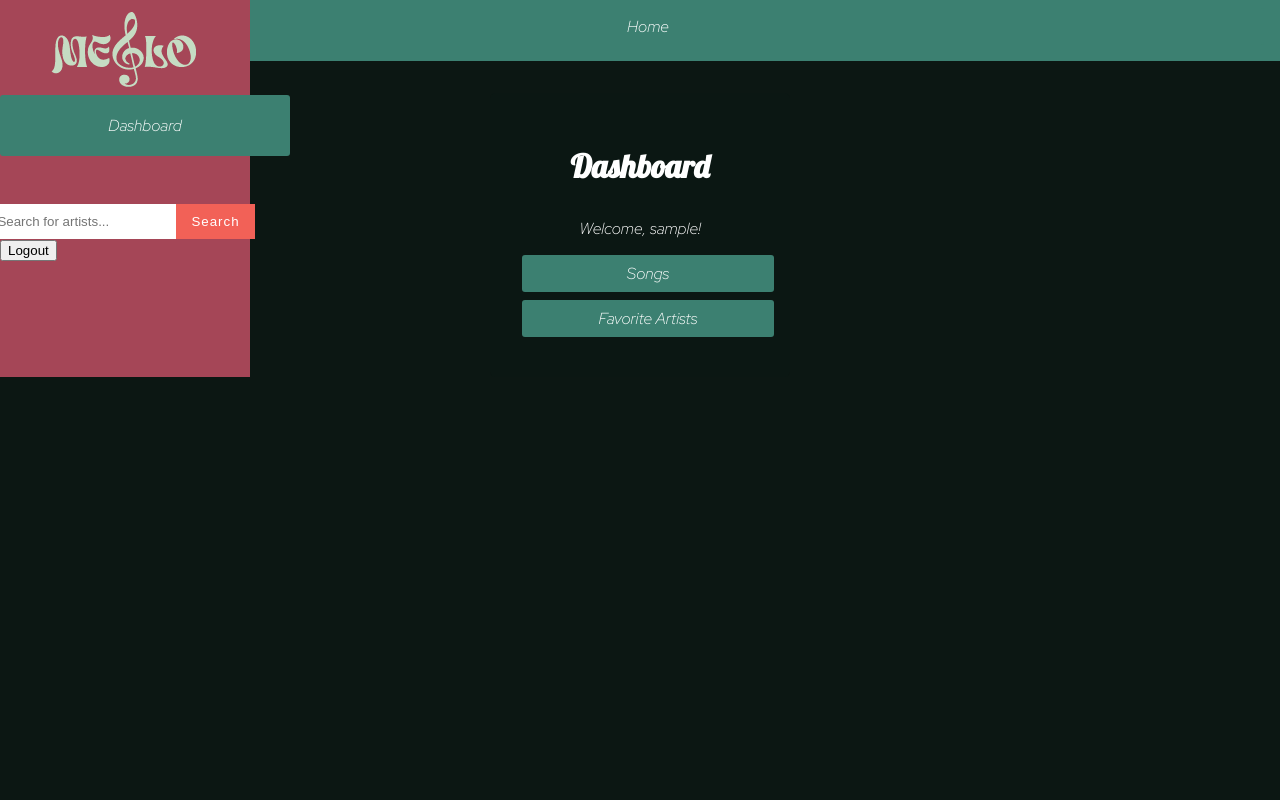
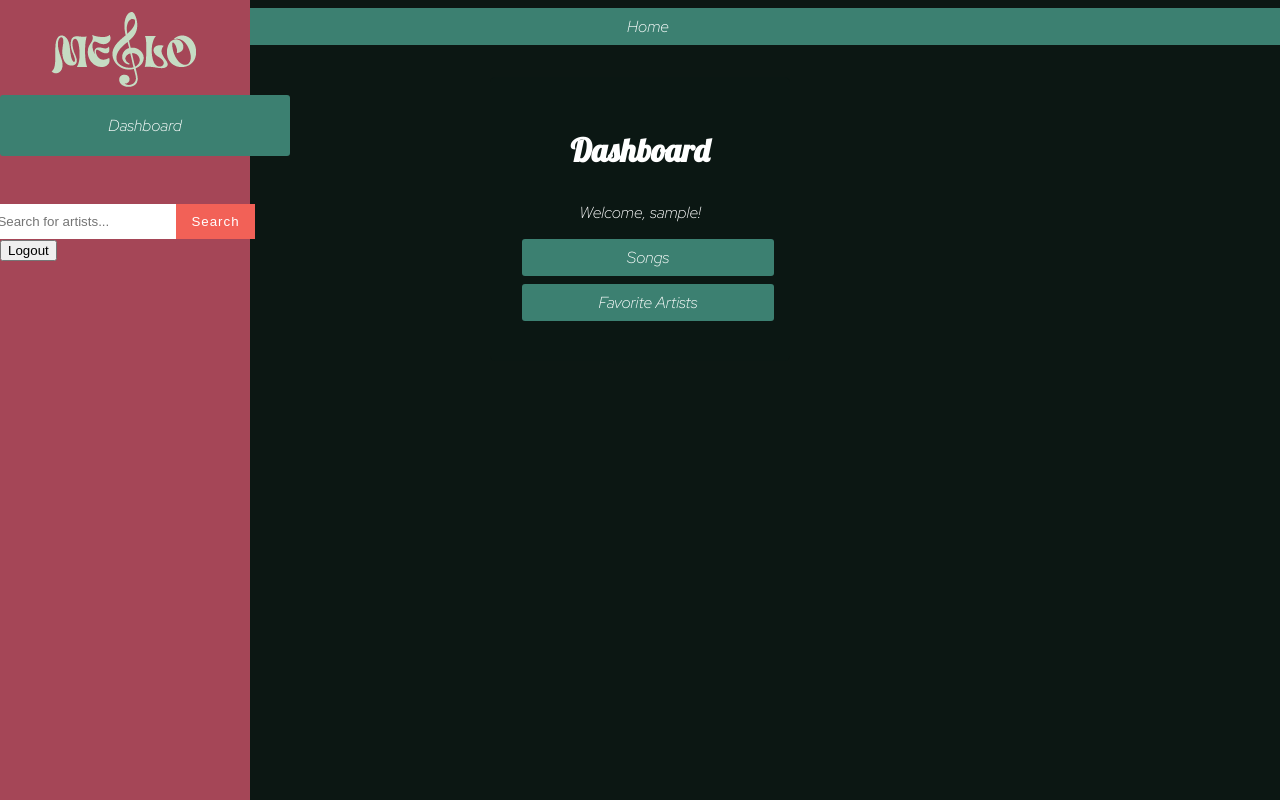
Before and after one commit to mehrdad-ordobadi/Melo, a Flask app: page /dashboard in a window 1280 px wide. Run offline with Flask 3, Linux system fonts and the light colour scheme; the visitor is signed in with stand-in values (Sample User, id 1).

Commit message:
comment out previous navbar css on dashboard.css. in progress

```diff
--- a/app/static/dashboard.css
+++ b/app/static/dashboard.css
@@ -2,11 +2,9 @@ body {
     color: white;
     background-color: #0C1713;
     font-family: 'Red Hat Display', sans-serif;
-    margin: 0;
-    position: relative;
 }
 
-.navbar {
+/* .navbar {
     display: flex;
     justify-content: space-between;
     align-items: center;
@@ -24,7 +22,7 @@ body {
 
 .navbar a:hover {
     color: #28634A;
-}
+} */
 
 h1 {
     font-family: 'Lobster', cursive;
```
